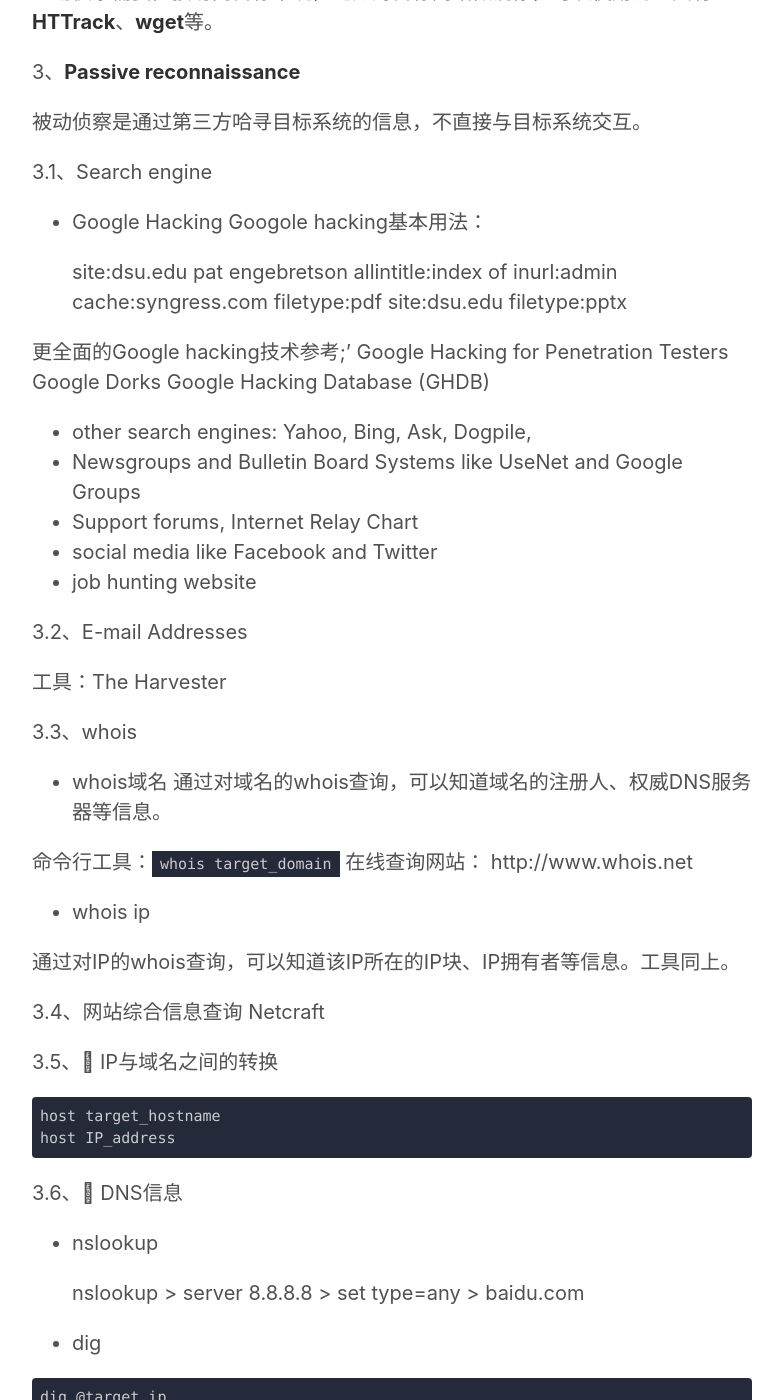
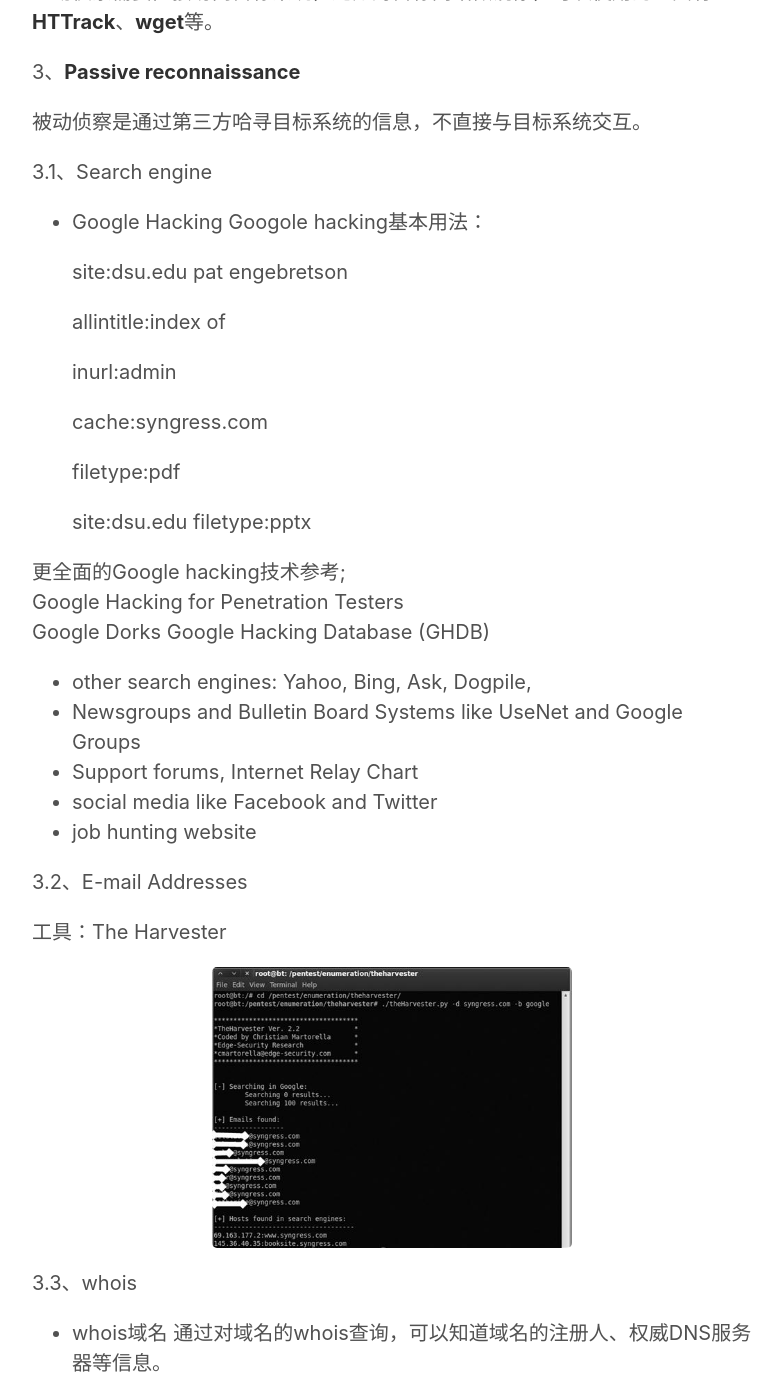
Before and after one commit to victor-infosec/victor-infosec.github.io, a Jekyll site: the page built from _posts/books/The-Basics-of-Hacking-and-Penetration-Testing/2018-04-05-The-Basics-of-Hacking-and-Penetration-Testing-Part2.md, in a window 1280 px wide and 1400 px high, scrolled down 603 px. Shown: the whole window, without its empty margins (248-1031 px from the left). Built offline with Jekyll 4.4.1, drawn with Linux system fonts in a browser that asks for light colours; nearby versions of some CDN libraries; some web fonts are replaced; library files that are not in the unit come from our copies; some of the changed text lies outside the part shown.

Commit message:
20180406

```diff
--- a/_posts/books/The-Basics-of-Hacking-and-Penetration-Testing/2018-04-05-The-Basics-of-Hacking-and-Penetration-Testing-Part2.md
+++ b/_posts/books/The-Basics-of-Hacking-and-Penetration-Testing/2018-04-05-The-Basics-of-Hacking-and-Penetration-Testing-Part2.md
@@ -28,15 +28,22 @@
  - Google Hacking
  Googole hacking基本用法：
 
-	 site:dsu.edu pat engebretson
+	site:dsu.edu pat engebretson
+
 	allintitle:index of
+
 	inurl:admin
+
 	cache:syngress.com
+
 	filetype:pdf
+
 	site:dsu.edu filetype:pptx
 
- 更全面的Google hacking技术参考;'
+ 更全面的Google hacking技术参考;
+ \
  Google Hacking for Penetration Testers
+ \
  Google Dorks Google Hacking Database (GHDB)
 
  - other search engines: Yahoo, Bing, Ask, Dogpile,
@@ -49,12 +56,17 @@
 
 工具：The Harvester
 
+<div align="center" markdown="1">
+<img src="https://github.com/victor-infosec/victor-infosec.github.io/raw/master/_posts/books/The-Basics-of-Hacking-and-Penetration-Testing/3.png" alt="渗透测试流程3" height="50%" width="50%" />
+</div>
+
 3.3、whois
 
  - whois域名
  通过对域名的whois查询，可以知道域名的注册人、权威DNS服务器等信息。
 
 命令行工具：`whois target_domain`
+
 在线查询网站： http://www.whois.net
 
  - whois ip
@@ -62,6 +74,10 @@
  通过对IP的whois查询，可以知道该IP所在的IP块、IP拥有者等信息。工具同上。
 
 3.4、网站综合信息查询 Netcraft
+
+<div align="center" markdown="1">
+<img src="https://github.com/victor-infosec/victor-infosec.github.io/raw/master/_posts/books/The-Basics-of-Hacking-and-Penetration-Testing/4.png" alt="渗透测试流程4" height="50%" width="50%" />
+</div>
 
 3.5、	IP与域名之间的转换
 
@@ -73,8 +89,11 @@
  - nslookup
 
 	nslookup
+
 	\> server 8.8.8.8
+
 	\> set type=any
+
 	\> baidu.com
 
  - dig
```
Also changed, not shown: _posts/books/The-Basics-of-Hacking-and-Penetration-Testing/3.png (added), _posts/books/The-Basics-of-Hacking-and-Penetration-Testing/4.png (added).
